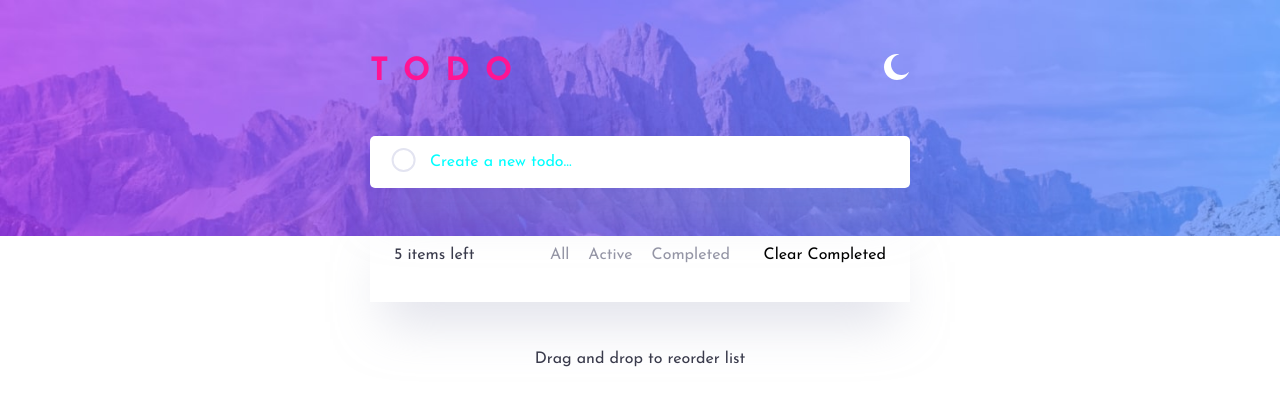
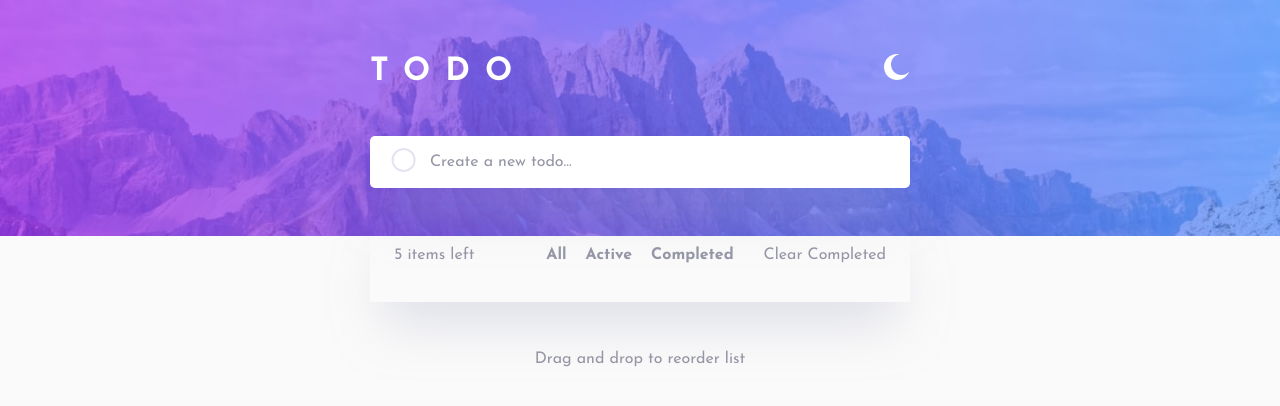
Before and after one commit to AhmedAlkh/to-do-app, a website: page index.html in a window 1280 px wide. Drawn offline with Linux system fonts and the light colour scheme.

Commit message:
styled to match design, implemented local storage and update functionality

```diff
--- a/src/js/script.js
+++ b/src/js/script.js
@@ -10,25 +10,44 @@
 // -> list item is removed the list ✅
 // -> remove list item from allTodos array ✅
 
-const form = document.querySelector('.create-bar-form');
-const userInput = document.querySelector('.create-bar');
-const list = document.querySelector('.list');
-const deleteButtons = document.querySelectorAll('.delete-btn');
+// When user adds a task to the list
+// -> That task is added to local storage ✅
+// -> Task stays on list even when user leaves and returns to app ✅
+
+// When user updates a todo
+// -> When a task is clicked
+// -> User can update that task by entering a new one
+
+const form = document.querySelector(".create-bar-form");
+const userInput = document.querySelector(".create-bar");
+const list = document.querySelector(".list");
+const deleteButtons = document.querySelectorAll(".delete-btn");
 
 const state = {
   allTodos: [],
 };
 
 // GET TODOS FROM LOCAL STORAGE
+const savedTasksString = localStorage.getItem("taskListItem");
+const parsedTasks = JSON.parse(savedTasksString);
+state.allTodos = parsedTasks;
+
+state.allTodos.forEach((todo) => {
+  const li = document.createElement("li");
+  li.className = "list-item";
+  li.innerHTML = renderListItem(todo.text);
+  li.dataset.id = todo.id;
+  list.append(li);
+});
 
 // ADD TODO
 if (form instanceof HTMLFormElement) {
-  form?.addEventListener('submit', (e) => {
+  form?.addEventListener("submit", (e) => {
     e.preventDefault();
 
     if (userInput instanceof HTMLInputElement) {
-      const li = document.createElement('li');
-      li.className = 'list-item';
+      const li = document.createElement("li");
+      li.className = "list-item";
       li.innerHTML = renderListItem(userInput.value);
 
       const newTodo = {
@@ -39,17 +58,20 @@ if (form instanceof HTMLFormElement) {
       li.dataset.id = newTodo.id;
 
       list?.append(li);
-      userInput.value = '';
+      userInput.value = "";
 
       state.allTodos.push(newTodo);
+
+      // Save to local storage
+      localStorage.setItem("taskListItem", JSON.stringify(state.allTodos));
     }
   });
 }
 
 // REMOVE TODO
-list.addEventListener('click', (e) => {
+list.addEventListener("click", (e) => {
   const target = e.target;
-  if (target.classList.contains('d')) {
+  if (target.classList.contains("d")) {
     const deleteBtn = target.parentElement;
     const listItem = deleteBtn.parentElement;
     const listItemId = listItem.dataset.id;
@@ -65,6 +87,21 @@ list.addEventListener('click', (e) => {
 });
 
 // UPDATE TODO
+list.addEventListener("focusout", (e) => {
+  const target = e.target;
+  if (target.classList.contains("list-item-text") === true) {
+    const targetText = target.textContent;
+    const listItem = target.parentElement;
+    const listItemId = listItem.dataset.id;
+
+    for (var i = 0; i < state.allTodos.length; i++) {
+      if (state.allTodos[i].id === listItemId) {
+        state.allTodos[i].text = targetText;
+        localStorage.setItem("taskListItem", JSON.stringify(state.allTodos));
+      }
+    }
+  }
+});
 
 // VIEW FUNCTIONS
 /**
--- a/src/scss/blocks/_status-bar.scss
+++ b/src/scss/blocks/_status-bar.scss
@@ -16,6 +16,18 @@
     // padding-top: 16px;
   }
 
+  .items-left {
+    color: var(--clr-light-gray-400);
+  }
+
+  .clear-btn {
+    color: var(--clr-light-gray-400);
+  }
+
+  .clear-btn:hover {
+    color: var(--clr-dark-grayish-blue-200);
+  }
+
   .tabs {
     display: flex;
     justify-content: center;
@@ -26,6 +38,7 @@
     // box-shadow: 0px 0px 50px -15px rgba(194, 195, 214, 0.5);
     box-shadow: 0px 0px 40px 4px rgba(194, 195, 214, 0.5);
     border-radius: 5px;
+    font-weight: 700;
   }
 
   .alternate-status-bar {
--- a/src/scss/global/_global-styles.scss
+++ b/src/scss/global/_global-styles.scss
@@ -67,30 +67,34 @@ input::placeholder {
   color: var(--text-hover-tabs);
 }
 
+.text-wrapper {
+  color: var(--clr-light-gray-400);
+}
+
 // THEMING
 
 body#light {
   // Light Theme (default)
-  --bg-body: white;
-  --bg-list-item: white;
-  --bg-search-input: white;
+  --bg-body: var(--clr-background-light-gray);
+  --bg-list-item: var(--clr-white);
+  --bg-search-input: var(--clr-white);
   --text-list-item: var(--clr-dark-grayish-blue);
-  --text-header-primary: deeppink;
-  --text-search-input: gold;
-  --text-search-input-placeholder: aqua;
+  --text-header-primary: var(--clr-white);
+  --text-search-input: var(--clr-dark-grayish-blue-400);
+  --text-search-input-placeholder: var(--clr-light-gray-400);
   // Hover
   --text-tabs: var(--clr-light-gray-400);
   --text-hover-tabs: var(--clr-dark-grayish-blue-200);
 }
 
 body#dark {
-  --bg-body: red;
-  --bg-list-item: black;
-  --bg-search-input: orange;
-  --text-header-primary: silver;
-  --text-search-input: brown;
-  --text-list-item: aqua;
-  --text-search-input-placeholder: deeppink;
+  --bg-body: var(--clr-background-dark-gray);
+  --bg-list-item: var(--clr-midnight-black);
+  --bg-search-input: var(--clr-midnight-black);
+  --text-header-primary: var(--clr-white);
+  --text-search-input: var(--clr-whitish-gray);
+  --text-list-item: var(--clr-whitish-gray);
+  --text-search-input-placeholder: var(--clr-dark-gray-text);
   // Hover
   --text-tabs: var(--clr-dolphin-gray);
   --text-hover-tabs: var(---clr-blueish-white);
```
Also changed, not shown: src/css/styles.css, 1 other file.
